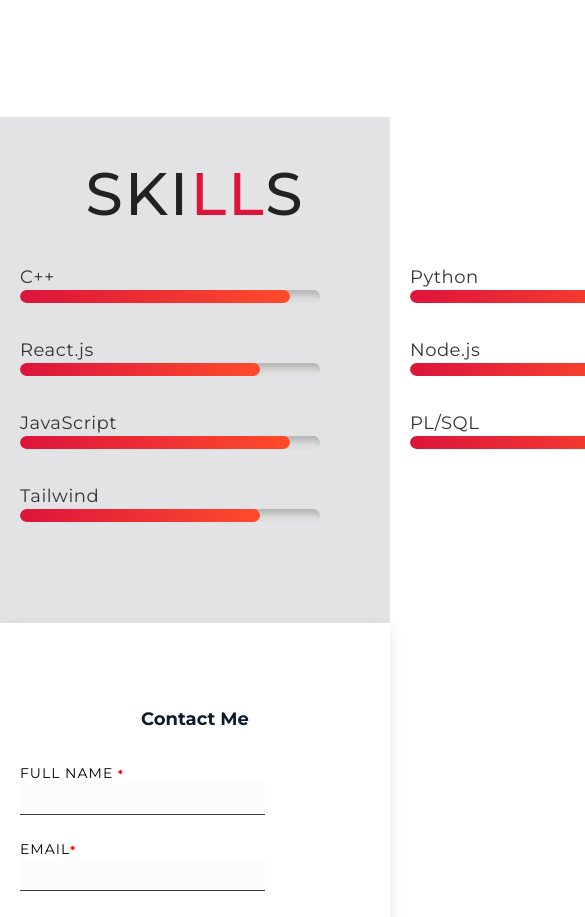
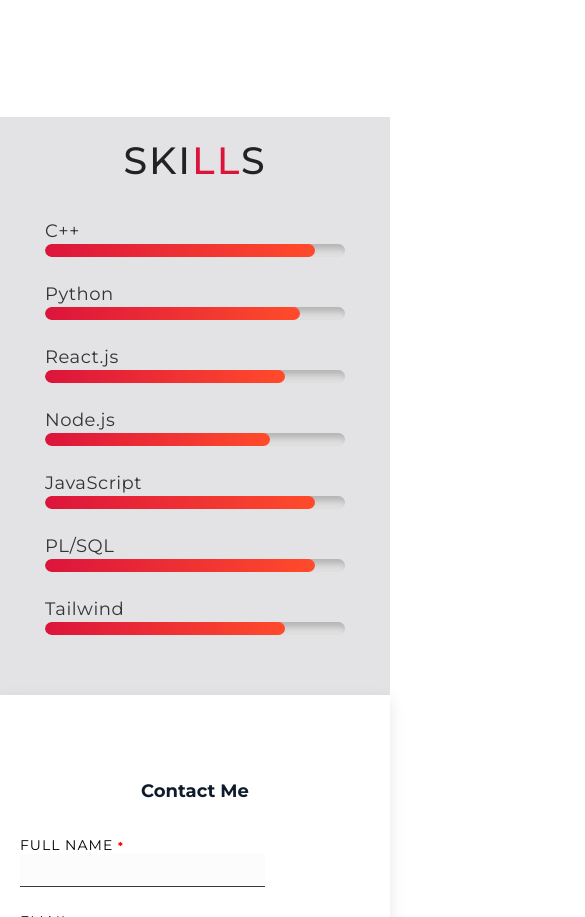
Before and after one commit to Hira-Safdar12/Zohaib-s-Portfolio, a plain HTML site: page index.html in a window 390 px wide. Shown: the part 6736-7653 px from the top of the page, 585 px wide, since content can reach past the window. Drawn offline with nearby package versions, Linux system fonts and the light colour scheme; a script that the page names is missing.

Commit message:
update title

```diff
--- a/index.html
+++ b/index.html
@@ -7,7 +7,7 @@
     <link rel="stylesheet" href="style.css">
     <link rel="stylesheet" href="style.css">
     <link rel="shortcut icon" href="./assets/images/img-2.png" type="image/x-icon">
-    <title>Zohaib's</title>
+    <title>Zohaib's Portfolio</title>
 </head>
 
 <body>
--- a/style.css
+++ b/style.css
@@ -1,20 +1,3 @@
-
-
-
-
-
-
-
-
-
-
-
-
-
-
-
-
-
 @import url("https://fonts.googleapis.com/css2?family=Montserrat:ital,wght@0,100..900;1,100..900&display=swap");
 
 * {
@@ -1267,3 +1250,19 @@
 .skill-bar span.resetting {
   transition: width 0.3s ease; /* shorter time when going back */
 }
+
+@media (max-width: 768px) {
+  #skills {
+    padding: 20px;       /* reduce padding for small screens */
+    min-height: auto;    /* let content decide height */
+  }
+
+  .skills-grid {
+    grid-template-columns: 1fr;
+    gap: 20px;
+  }
+
+  #skills .section-title {
+    font-size: 3.8rem;   /* scale down title for mobile */
+  }
+}
```
